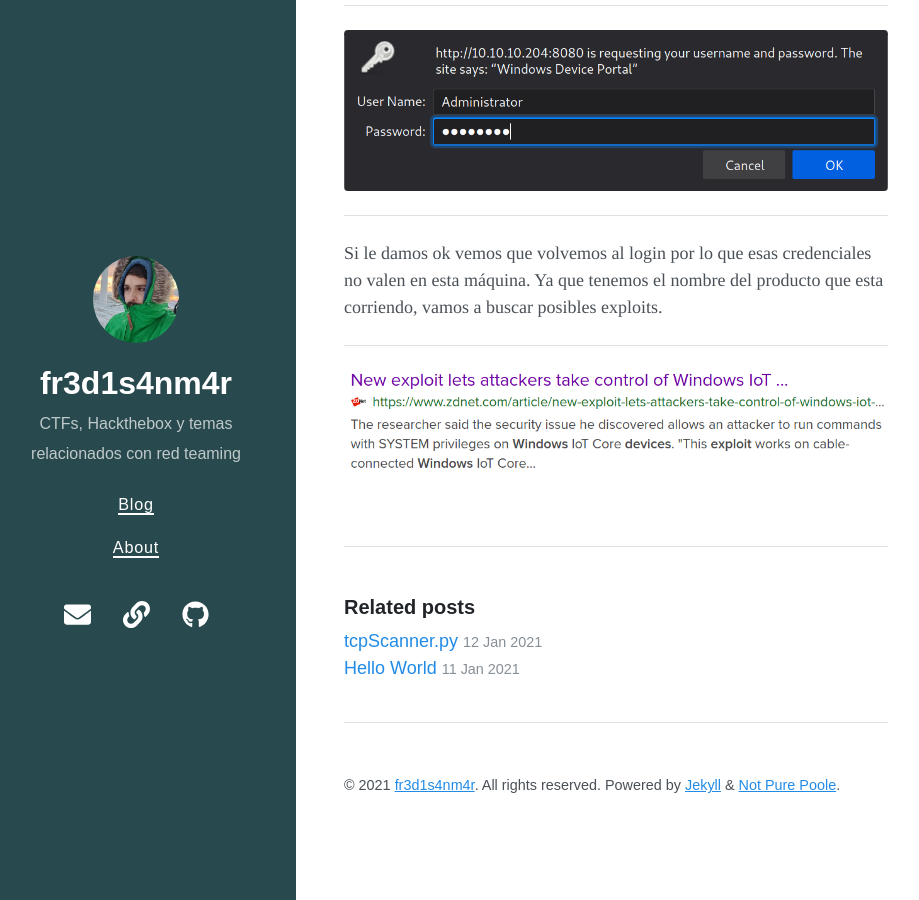
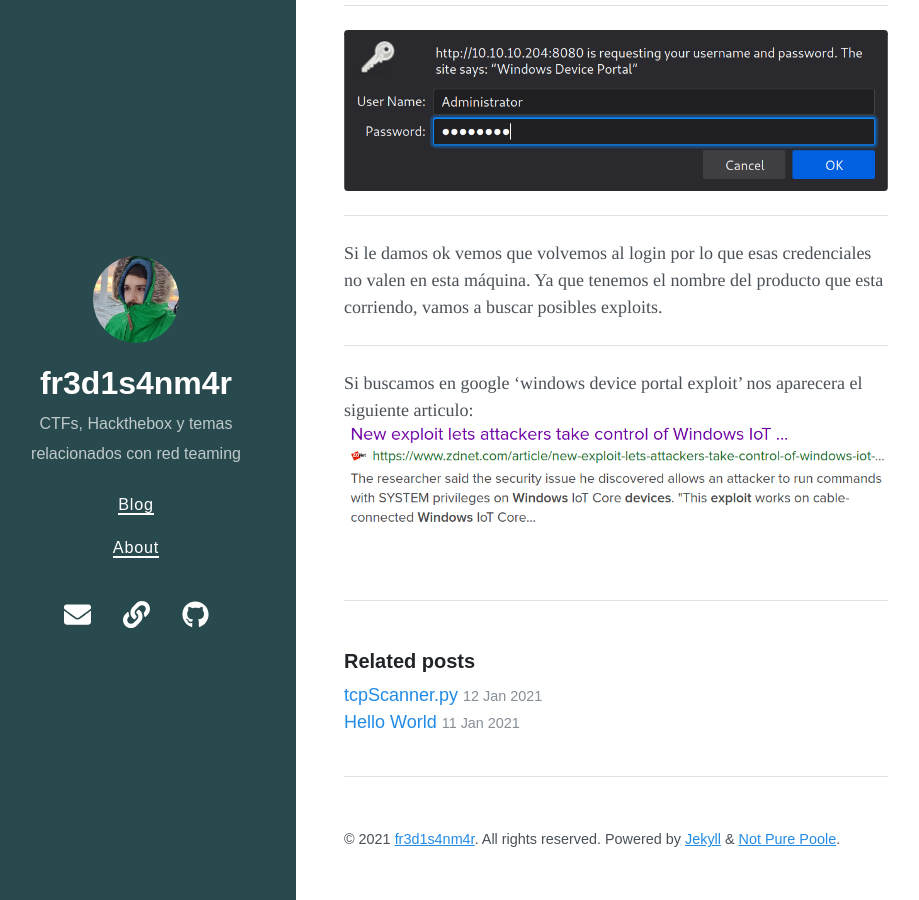
Before and after one commit to fredisanmar/fredisanmar.github.io, a Jekyll site: the page built from _posts/2021-01-12-omni-HTB.md, in a window 1280 px wide and 900 px high, scrolled down 2128 px. Shown: the whole window, without its empty margins (24-943 px from the left). Built offline with Jekyll 4.4.1, drawn with Linux system fonts in a browser that asks for light colours; nearby versions of some CDN libraries.

Commit message:
writeup-omni

```diff
--- a/_posts/2021-01-12-omni-HTB.md
+++ b/_posts/2021-01-12-omni-HTB.md
@@ -63,5 +63,5 @@ Si le damos ok vemos que volvemos al login por lo que esas credenciales no valen
 Ya que tenemos el nombre del producto que esta corriendo, vamos a buscar posibles exploits.
 
 ---
-
-![articulo](/assets/imagenes/2021-01-12-omni-HTB/articulo-exploit-iot-core.png "Si buscamos en google 'windows device portal exploit' nos aparecera el siguiente articulo: ")
+Si buscamos en google 'windows device portal exploit' nos aparecera el siguiente articulo:
+![articulo](/assets/imagenes/2021-01-12-omni-HTB/articulo-exploit-iot-core.png)
```
